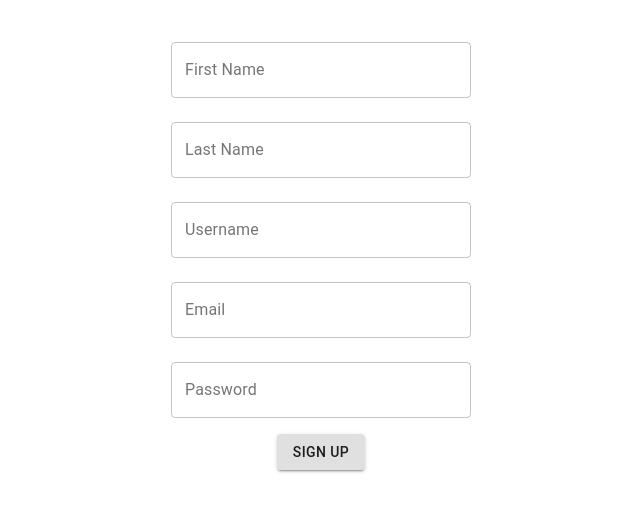
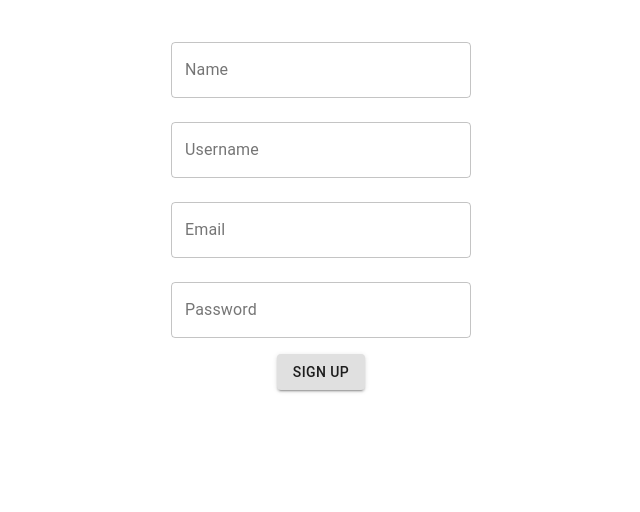
Before and after one commit to BW-Home-Chore-Tracker/FrontEnd, a React (Create React App) app in the folder homechoretracker/: page /signup in a window 1280 px wide. Shown: the top 512 px of the page, without its empty margins (319-959 px from the left). Built offline with nearby package versions, Linux system fonts and the light colour scheme.

Commit message:
working on forms

```diff
--- a/homechoretracker/src/components/Chores.js
+++ b/homechoretracker/src/components/Chores.js
@@ -22,6 +22,7 @@ export default function Chores(props) {
         setChores([...chores, {[e.target.name]: e.target.value}])
     }
 
+
     // Styling form
 
     const useStyles = makeStyles(theme => ({
@@ -44,7 +45,7 @@ export default function Chores(props) {
       const classes = useStyles();
 
     return (
-        <form className={classes.container} noValidate autoComplete="off">
+        <form className={classes.container} noValidate autoComplete="off" >
 
             <div className={classes.form}>
                 <div>
@@ -54,7 +55,6 @@ export default function Chores(props) {
                     label="Chore Name"
                     margin="normal"
                     variant="outlined"
-                    placeholder="Chore Name"
                     InputLabelProps={{
                         shrink: true,
                     }}
@@ -69,7 +69,6 @@ export default function Chores(props) {
                     type="textarea"
                     margin="normal"
                     variant="outlined"
-                    placeholder="Chore Description"
                     InputLabelProps={{
                         shrink: true,
                     }}
@@ -83,7 +82,6 @@ export default function Chores(props) {
                     label="Child's Name"
                     margin="normal"
                     variant="outlined"
-                    placeholder="Child's Name"
                     InputLabelProps={{
                         shrink: true,
                     }}
@@ -97,7 +95,6 @@ export default function Chores(props) {
                     type="number"
                     margin="normal"
                     variant="outlined"
-                    placeholder="Chore Score"
                     InputLabelProps={{
                         shrink: true,
                     }}
--- a/homechoretracker/src/components/Parent.js
+++ b/homechoretracker/src/components/Parent.js
@@ -32,25 +32,16 @@ export default function Parent() {
             <div className={classes.form}>
                 <div>
                 <TextField
-                    id="outlined-basic"
+                    id="name"
                     className={classes.textField}
-                    label="First Name"
+                    label="Name"
                     margin="normal"
                     variant="outlined"
                 />
                 </div>
                 <div>
                 <TextField
-                    id="outlined-basic"
-                    className={classes.textField}
-                    label="Last Name"
-                    margin="normal"
-                    variant="outlined"
-                />
-                </div>
-                <div>
-                <TextField
-                    id="outlined-basic"
+                    id="username"
                     className={classes.textField}
                     label="Username"
                     margin="normal"
@@ -59,7 +50,7 @@ export default function Parent() {
                 </div>
                 <div>
                 <TextField
-                    id="outlined-basic"
+                    id="email"
                     className={classes.textField}
                     label="Email"
                     type="email"
@@ -70,7 +61,7 @@ export default function Parent() {
                 </div>
                 <div>
                     <TextField
-                    id="outlined-password-input"
+                    id="password-input"
                     label="Password"
                     className={classes.textField}
                     type="password"
```
